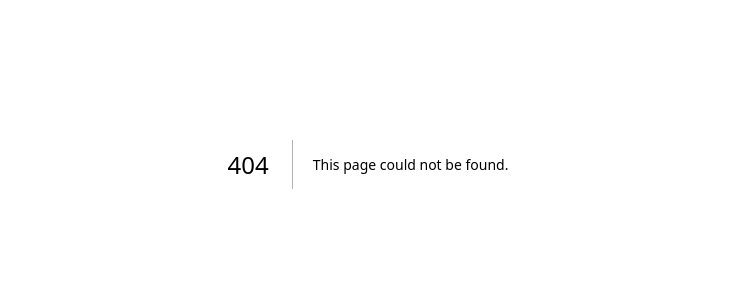
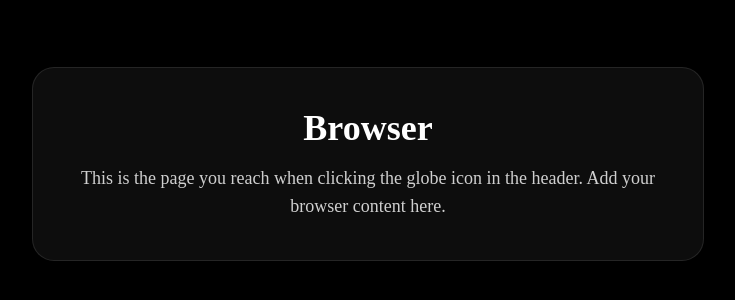
Before and after one commit to Ariyan1232/Spotify-Wrapped-Improved, a Next.js app in the folder spotify-wrapped-improved/: page /browser in a window 1280 px wide. Before the commit this address had no page. Shown: the part 236-536 px from the top of the page, without its empty margins (272-1007 px from the left). Built offline with nearby package versions, Linux system fonts and the light colour scheme.

Commit message:
Added page when clicking globe

```diff
--- /dev/null
+++ b/spotify-wrapped-improved/app/browser/page.tsx
@@ -0,0 +1,13 @@
+export default function BrowserPage() {
+  return (
+    <div className="min-h-screen bg-black text-white flex items-center justify-center p-8">
+      <div className="max-w-2xl rounded-3xl border border-white/10 bg-white/5 p-10 text-center shadow-2xl shadow-black/20">
+        <h1 className="text-4xl font-bold mb-4">Browser</h1>
+        <p className="text-lg text-white/80">
+          This is the page you reach when clicking the globe icon in the header.
+          Add your browser content here.
+        </p>
+      </div>
+    </div>
+  );
+}
--- a/spotify-wrapped-improved/app/page.tsx
+++ b/spotify-wrapped-improved/app/page.tsx
@@ -5,7 +5,7 @@ import { Dock } from "@/components/unlumen-ui/dock";
 import SplitText from "@/components/SplitText";
 
 const items = [
-  { icon: "🌐", label: "Browser" },
+  { icon: "🌐", label: "Browser", href: "/browser" },
   { icon: "📁", label: "Files", href: "/files" },
   { icon: "🎵", label: "Music", href: "/music" },
   { icon: "📷", label: "Photos", href: "/photos" },
```
